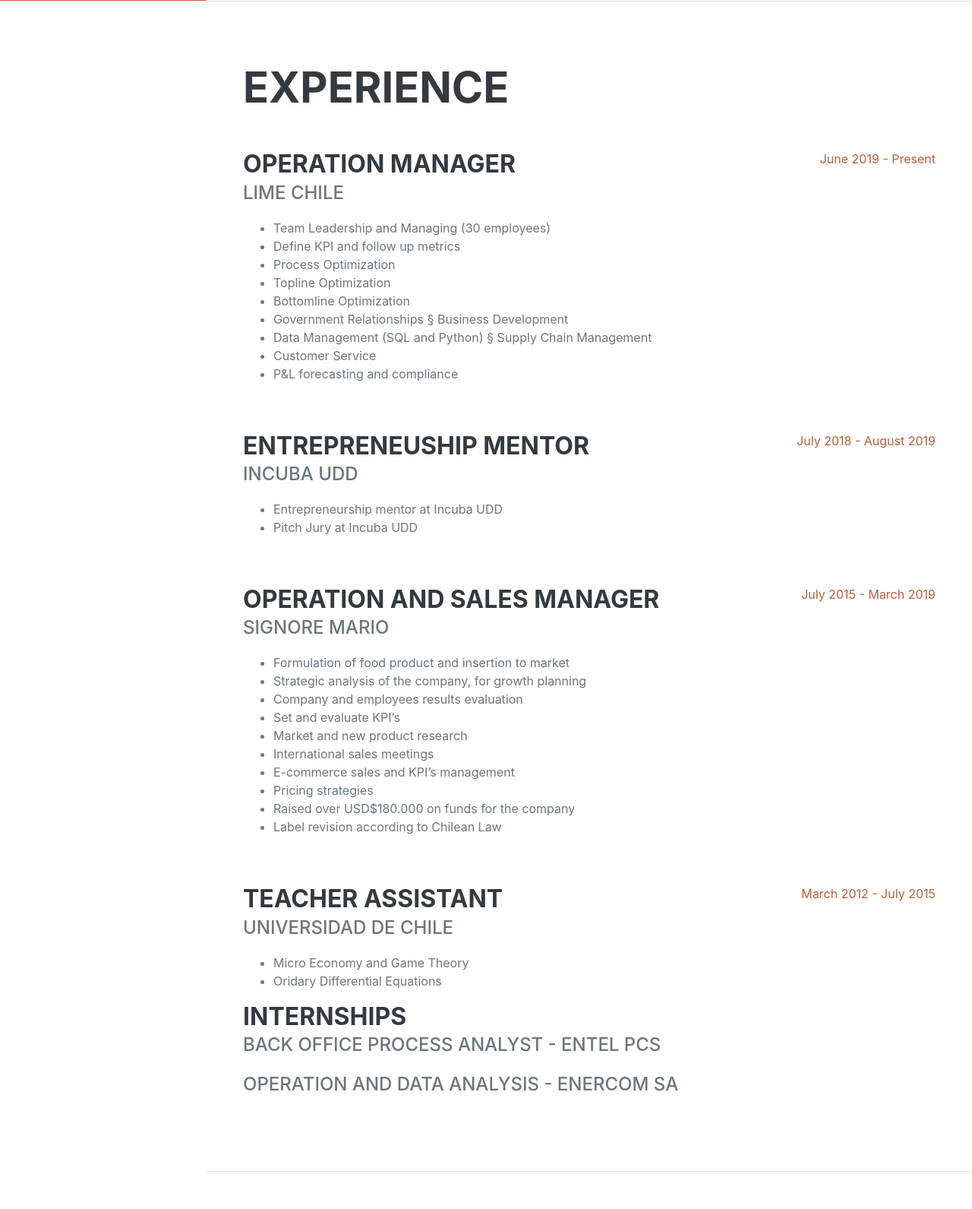
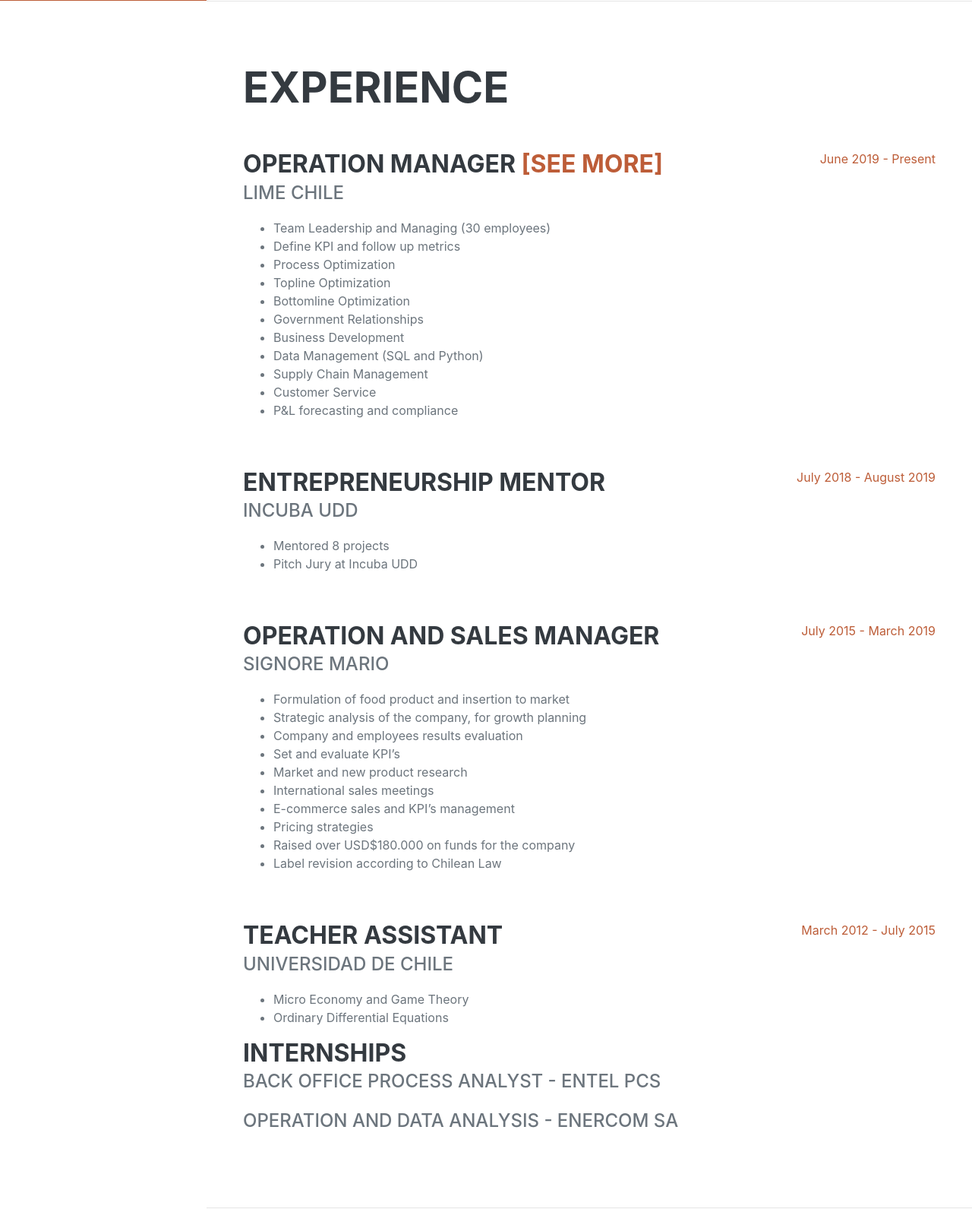
Before and after one commit to jpbalut/personalportfolio, a Django app: page /resume in a window 1280 px wide. Shown: the part 799-2390 px from the top of the page at 76% size. Run offline with Django 3.2, Linux system fonts and the light colour scheme; some libraries are stand-ins or nearby versions; some web fonts are replaced.

Commit message:
corrected typos

```diff
--- a/portfolio/templates/portfolio/resume.html
+++ b/portfolio/templates/portfolio/resume.html
@@ -52,7 +52,7 @@
                     <h2 class="mb-5">Experience</h2>
                     <div class="d-flex flex-column flex-md-row justify-content-between mb-5">
                         <div class="flex-grow-1">
-                            <h3 class="mb-0">Operation Manager</h3>
+                            <h3 class="mb-0">Operation Manager <a href="https://jpbalut.pythonanywhere.com/blog/2/"> [See more]</a></h3>
                             <div class="subheading mb-3">Lime Chile</div>
                             <p>
                                 <ul>
@@ -61,8 +61,10 @@
                                     <li>Process Optimization</li>
                                     <li>Topline Optimization</li>
                                     <li>Bottomline Optimization</li>
-                                    <li>Government Relationships § Business Development</li>
-                                    <li>Data Management (SQL and Python) § Supply Chain Management</li>
+                                    <li>Government Relationships</li>
+                                    <li>Business Development</li>
+                                    <li>Data Management (SQL and Python)</li>
+                                    <li>Supply Chain Management</li>
                                     <li>Customer Service</li>
                                     <li>P&L forecasting and compliance</li>
                                 </ul>
@@ -72,10 +74,10 @@
                     </div>
                     <div class="d-flex flex-column flex-md-row justify-content-between mb-5">
                         <div class="flex-grow-1">
-                            <h3 class="mb-0">Entrepreneuship Mentor</h3>
+                            <h3 class="mb-0">Entrepreneurship Mentor</h3>
                             <div class="subheading mb-3">Incuba UDD</div>
                             <p><ul>
-                                    <li>Entrepreneurship mentor at Incuba UDD</li>
+                                    <li>Mentored 8 projects</li>
                                     <li>Pitch Jury at Incuba UDD</li>
                                 </ul>
                             </p>
@@ -109,7 +111,7 @@
                             <div class="subheading mb-3">Universidad de Chile</div>
                             <p><ul>
                                 <li>Micro Economy and Game Theory</li>
-                                <li>Oridary Differential Equations</li>
+                                <li>Ordinary Differential Equations</li>
                             </ul></p>
                         </div>
                         <div class="flex-shrink-0"><span class="text-primary">March 2012 - July 2015</span></div>
```
